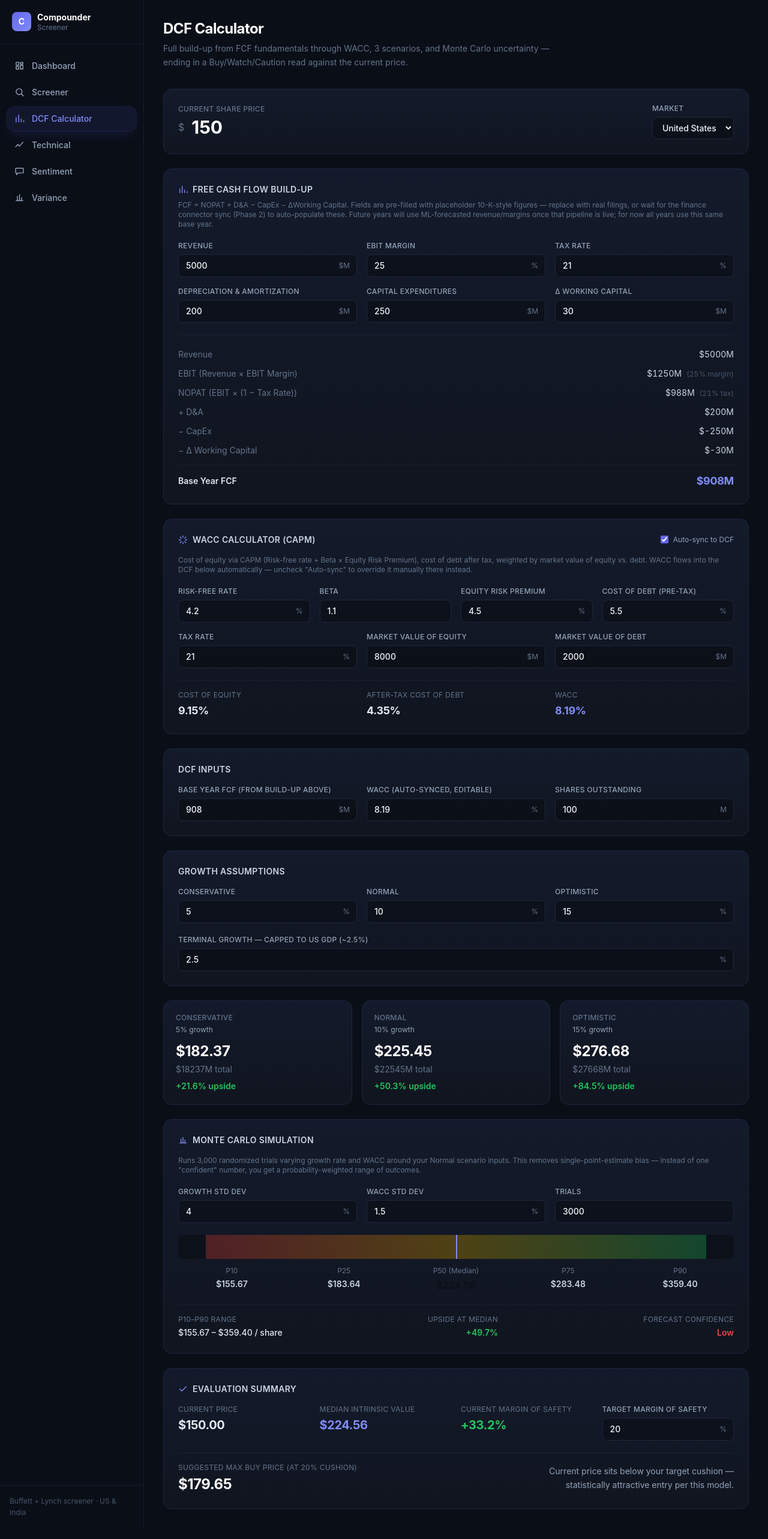
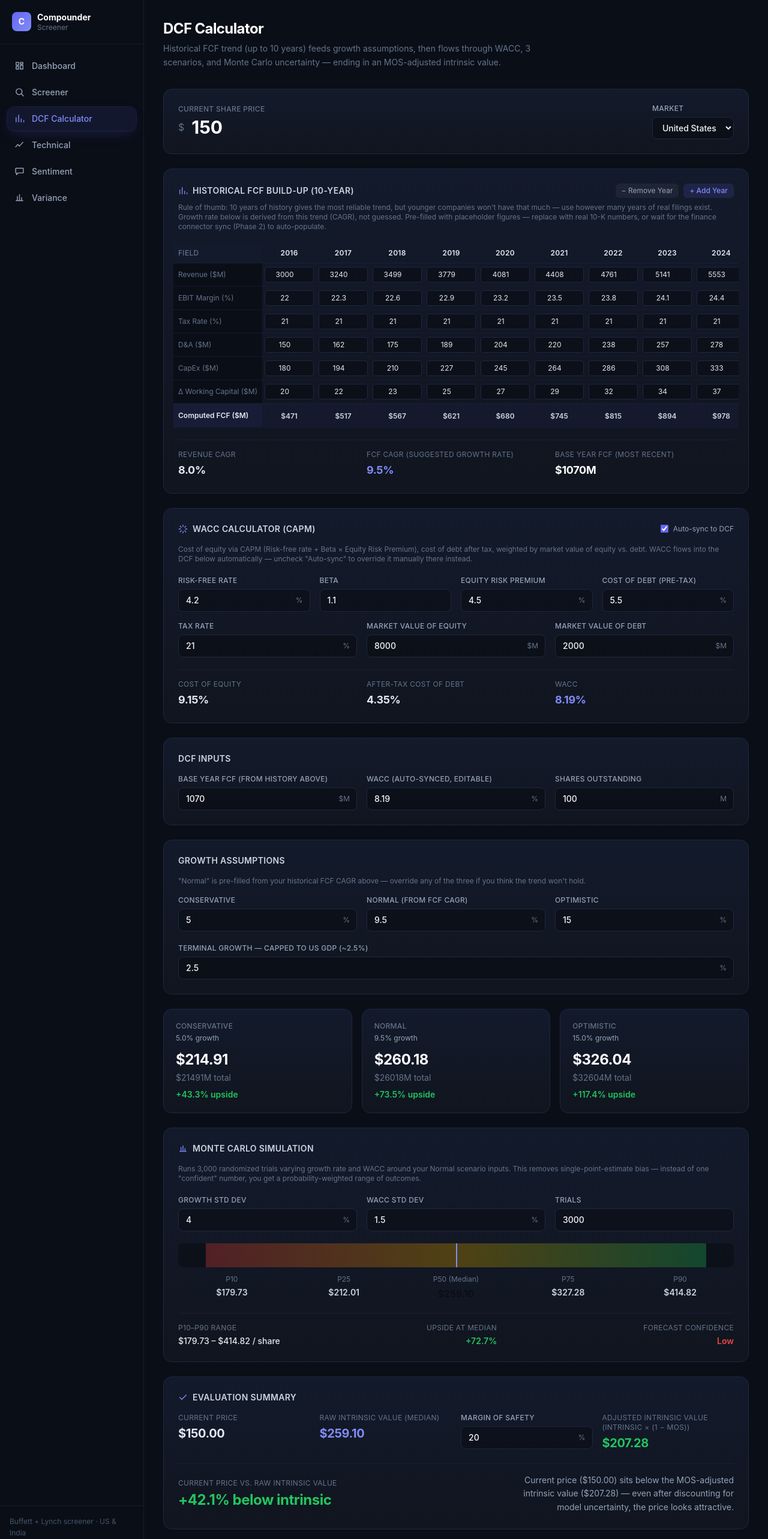
Before and after one commit to rain2002/compounder-screener, a React (Vite) app in the folder frontend/: page /dcf in a window 1280 px wide. Shown: the top 2566 px of the page at 60% size. Built offline with nearby package versions, Linux system fonts and the light colour scheme; no server answers.

Commit message:
DCF: 10-year historical FCF builder with CAGR-derived growth; fix MOS label to Adjusted Intrinsic Value

```diff
--- /dev/null
+++ b/frontend/src/components/FcfHistoryBuilder.jsx
@@ -0,0 +1,166 @@
+import { useMemo } from "react";
+import Icon from "./Icon.jsx";
+
+function computeFcf(row) {
+  const ebit = row.revenue * (row.ebitMargin / 100);
+  const nopat = ebit * (1 - row.taxRate / 100);
+  return nopat + row.depreciation - row.capex - row.deltaWorkingCapital;
+}
+
+function cagr(first, last, years) {
+  if (first <= 0 || last <= 0 || years <= 0) return null;
+  return (Math.pow(last / first, 1 / years) - 1) * 100;
+}
+
+export default function FcfHistoryBuilder({ years, onYearsChange, onBaseFcfChange, onSuggestedGrowthChange }) {
+  const fcfSeries = years.map((y) => ({ ...y, fcf: computeFcf(y) }));
+
+  const revenueCagr = useMemo(() => {
+    if (fcfSeries.length < 2) return null;
+    return cagr(fcfSeries[0].revenue, fcfSeries[fcfSeries.length - 1].revenue, fcfSeries.length - 1);
+  }, [fcfSeries]);
+
+  const fcfCagr = useMemo(() => {
+    if (fcfSeries.length < 2) return null;
+    const first = fcfSeries[0].fcf;
+    const last = fcfSeries[fcfSeries.length - 1].fcf;
+    return cagr(first, last, fcfSeries.length - 1);
+  }, [fcfSeries]);
+
+  const baseFcf = fcfSeries[fcfSeries.length - 1]?.fcf ?? 0;
+
+  useMemo(() => {
+    onBaseFcfChange(Math.round(baseFcf));
+    if (fcfCagr !== null && Number.isFinite(fcfCagr)) {
+      onSuggestedGrowthChange(Number(fcfCagr.toFixed(1)));
+    }
+  }, [baseFcf, fcfCagr]);
+
+  function updateYear(index, field, value) {
+    const next = years.map((y, i) => (i === index ? { ...y, [field]: value } : y));
+    onYearsChange(next);
+  }
+
+  function addYear() {
+    const last = years[years.length - 1];
+    const nextYearLabel = (parseInt(last.year) + 1).toString();
+    onYearsChange([...years, { ...last, year: nextYearLabel }]);
+  }
+
+  function removeYear(index) {
+    if (years.length <= 2) return;
+    onYearsChange(years.filter((_, i) => i !== index));
+  }
+
+  const fields = [
+    { key: "revenue", label: "Revenue ($M)", step: 10 },
+    { key: "ebitMargin", label: "EBIT Margin (%)", step: 0.5 },
+    { key: "taxRate", label: "Tax Rate (%)", step: 0.5 },
+    { key: "depreciation", label: "D&A ($M)", step: 5 },
+    { key: "capex", label: "CapEx ($M)", step: 5 },
+    { key: "deltaWorkingCapital", label: "Δ Working Capital ($M)", step: 5 },
+  ];
+
+  return (
+    <div className="card p-6 mb-6">
+      <div className="flex items-center justify-between mb-2">
+        <div className="flex items-center gap-2">
+          <Icon name="dcf" size={16} className="text-accent2" />
+          <h3 className="text-sm font-semibold text-slate-300 uppercase tracking-wide">
+            Historical FCF Build-Up ({years.length}-Year)
+          </h3>
+        </div>
+        <div className="flex gap-2">
+          <button
+            onClick={() => removeYear(years.length - 1)}
+            className="text-xs px-2.5 py-1 rounded-md bg-white/5 text-slate-400 hover:bg-white/10 transition-colors"
+          >
+            − Remove Year
+          </button>
+          <button
+            onClick={addYear}
+            className="text-xs px-2.5 py-1 rounded-md bg-accent/15 text-accent2 hover:bg-accent/25 transition-colors font-medium"
+          >
+            + Add Year
+          </button>
+        </div>
+      </div>
+      <p className="text-slate-500 text-xs mb-5">
+        Rule of thumb: 10 years of history gives the most reliable trend, but younger companies
+        won't have that much — use however many years of real filings exist. Growth rate below is
+        derived from this trend (CAGR), not guessed. Pre-filled with placeholder figures — replace
+        with real 10-K numbers, or wait for the finance connector sync (Phase 2) to auto-populate.
+      </p>
+
+      <div className="overflow-x-auto -mx-2">
+        <table className="w-full text-sm min-w-[700px]">
+          <thead>
+            <tr className="text-left text-slate-500 text-xs uppercase tracking-wide border-b border-border/60">
+              <th className="px-2 py-2 font-medium sticky left-0 bg-surface">Field</th>
+              {fcfSeries.map((y, i) => (
+                <th key={i} className="px-2 py-2 font-medium text-center min-w-[90px]">
+                  <input
+                    value={y.year}
+                    onChange={(e) => updateYear(i, "year", e.target.value)}
+                    className="w-16 bg-transparent text-center text-slate-200 font-semibold focus:outline-none focus:bg-black/30 rounded px-1"
+                  />
+                </th>
+              ))}
+            </tr>
+          </thead>
+          <tbody>
+            {fields.map((f) => (
+              <tr key={f.key} className="border-b border-border/30">
+                <td className="px-2 py-2 text-slate-500 text-xs sticky left-0 bg-base whitespace-nowrap">
+                  {f.label}
+                </td>
+                {fcfSeries.map((y, i) => (
+                  <td key={i} className="px-1 py-1.5">
+                    <input
+                      type="number"
+                      step={f.step}
+                      value={y[f.key]}
+                      onChange={(e) => updateYear(i, f.key, parseFloat(e.target.value) || 0)}
+                      className="w-full bg-black/30 border border-border rounded px-1.5 py-1 text-slate-200 text-xs text-center focus:outline-none focus:ring-1 focus:ring-accent/50"
+                    />
+                  </td>
+                ))}
+              </tr>
+            ))}
+            <tr className="bg-accent/5">
+              <td className="px-2 py-2.5 text-slate-200 text-xs font-semibold sticky left-0 bg-accent/5">
+                Computed FCF ($M)
+              </td>
+              {fcfSeries.map((y, i) => (
+                <td key={i} className="px-2 py-2.5 text-center">
+                  <span className={`text-xs font-semibold ${i === fcfSeries.length - 1 ? "text-accent2" : "text-slate-300"}`}>
+                    ${y.fcf.toFixed(0)}
+                  </span>
+                </td>
+              ))}
+            </tr>
+          </tbody>
+        </table>
+      </div>
+
+      <div className="grid grid-cols-3 gap-4 mt-5 pt-4 border-t border-border/60">
+        <div>
+          <p className="text-slate-500 text-xs uppercase tracking-wide mb-1">Revenue CAGR</p>
+          <p className="stat-value text-lg text-slate-200">
+            {revenueCagr !== null ? `${revenueCagr.toFixed(1)}%` : "—"}
+          </p>
+        </div>
+        <div>
+          <p className="text-slate-500 text-xs uppercase tracking-wide mb-1">FCF CAGR (suggested growth rate)</p>
+          <p className="stat-value text-lg text-accent2">
+            {fcfCagr !== null ? `${fcfCagr.toFixed(1)}%` : "—"}
+          </p>
+        </div>
+        <div>
+          <p className="text-slate-500 text-xs uppercase tracking-wide mb-1">Base Year FCF (most recent)</p>
+          <p className="stat-value text-lg text-white">${baseFcf.toFixed(0)}M</p>
+        </div>
+      </div>
+    </div>
+  );
+}
--- a/frontend/src/pages/DCF.jsx
+++ b/frontend/src/pages/DCF.jsx
@@ -4,9 +4,27 @@ import PageHeader from "../components/PageHeader.jsx";
 import Icon from "../components/Icon.jsx";
 import WaccCalculator from "../components/WaccCalculator.jsx";
 import MonteCarloDCF from "../components/MonteCarloDCF.jsx";
-import FcfBuilder from "../components/FcfBuilder.jsx";
+import FcfHistoryBuilder from "../components/FcfHistoryBuilder.jsx";
 
 const GDP_CAPS = { US: 2.5, INDIA: 7.0 };
+
+function defaultHistoryYears() {
+  const startYear = 2016;
+  const years = [];
+  for (let i = 0; i < 10; i++) {
+    const growthFactor = Math.pow(1.08, i);
+    years.push({
+      year: String(startYear + i),
+      revenue: Math.round(3000 * growthFactor),
+      ebitMargin: 22 + i * 0.3,
+      taxRate: 21,
+      depreciation: Math.round(150 * growthFactor),
+      capex: Math.round(180 * growthFactor),
+      deltaWorkingCapital: Math.round(20 * growthFactor),
+    });
+  }
+  return years;
+}
 
 function computeScenario(fcf, growthRate, terminalGrowth, wacc, years = 5) {
   if (!fcf || !wacc || wacc <= terminalGrowth) return null;
@@ -37,15 +55,7 @@ export default function DCF() {
   const [terminalGrowth, setTerminalGrowth] = useState(GDP_CAPS.US);
   const [marginOfSafety, setMarginOfSafety] = useState(20);
   const [medianIntrinsicValue, setMedianIntrinsicValue] = useState(null);
-
-  const [fcfInputs, setFcfInputs] = useState({
-    revenue: 5000,
-    ebitMargin: 25,
-    taxRate: 21,
-    depreciation: 200,
-    capex: 250,
-    deltaWorkingCapital: 30,
-  });
+  const [historyYears, setHistoryYears] = useState(defaultHistoryYears());
 
   const cap = GDP_CAPS[market];
   const exceedsCap = terminalGrowth > cap;
@@ -57,16 +67,17 @@ export default function DCF() {
     return { key, growth: growth[key], value, perShare, upside };
   });
 
-  const safeBuyPrice = medianIntrinsicValue ? medianIntrinsicValue * (1 - marginOfSafety / 100) : null;
-  const currentMarginOfSafety = medianIntrinsicValue && currentPrice
+  const adjustedIntrinsicValue = medianIntrinsicValue ? medianIntrinsicValue * (1 - marginOfSafety / 100) : null;
+  const currentDiscount = medianIntrinsicValue && currentPrice
     ? ((medianIntrinsicValue - currentPrice) / medianIntrinsicValue) * 100
     : null;
+  const meetsTargetCushion = currentDiscount !== null && currentDiscount >= marginOfSafety;
 
   return (
     <div>
       <PageHeader
         title="DCF Calculator"
-        description="Full build-up from FCF fundamentals through WACC, 3 scenarios, and Monte Carlo uncertainty — ending in a Buy/Watch/Caution read against the current price."
+        description="Historical FCF trend (up to 10 years) feeds growth assumptions, then flows through WACC, 3 scenarios, and Monte Carlo uncertainty — ending in an MOS-adjusted intrinsic value."
       />
 
       <div className="card p-6 mb-6">
@@ -103,21 +114,32 @@ export default function DCF() {
         </div>
       </div>
 
-      <FcfBuilder inputs={fcfInputs} onChange={setFcfInputs} onFcfChange={setFcf} />
+      <FcfHistoryBuilder
+        years={historyYears}
+        onYearsChange={setHistoryYears}
+        onBaseFcfChange={setFcf}
+        onSuggestedGrowthChange={(g) => setGrowth((prev) => ({ ...prev, normal: g }))}
+      />
 
       <WaccCalculator market={market} onWaccChange={setWacc} />
 
       <div className="card p-6 mb-6">
         <h3 className="text-sm font-semibold text-slate-300 mb-4 uppercase tracking-wide">DCF Inputs</h3>
         <div className="grid grid-cols-2 md:grid-cols-3 gap-4">
-          <EditableField label="Base Year FCF (from build-up above)" value={fcf} onChange={setFcf} step="10" suffix="$M" />
+          <EditableField label="Base Year FCF (from history above)" value={fcf} onChange={setFcf} step="10" suffix="$M" />
           <EditableField label="WACC (auto-synced, editable)" value={wacc} onChange={setWacc} suffix="%" />
           <EditableField label="Shares Outstanding" value={shares} onChange={setShares} step="1" suffix="M" />
         </div>
       </div>
 
       <div className="card p-6 mb-6">
-        <h3 className="text-sm font-semibold text-slate-300 mb-4 uppercase tracking-wide">Growth Assumptions</h3>
+        <h3 className="text-sm font-semibold text-slate-300 mb-4 uppercase tracking-wide">
+          Growth Assumptions
+        </h3>
+        <p className="text-slate-500 text-xs mb-4">
+          "Normal" is pre-filled from your historical FCF CAGR above — override any of the three
+          if you think the trend won't hold.
+        </p>
         <div className="grid grid-cols-3 gap-4 mb-5">
           <EditableField
             label="Conservative"
@@ -126,7 +148,7 @@ export default function DCF() {
             suffix="%"
           />
           <EditableField
-            label="Normal"
+            label="Normal (from FCF CAGR)"
             value={growth.normal}
             onChange={(v) => setGrowth({ ...growth, normal: v })}
             suffix="%"
@@ -160,7 +182,7 @@ export default function DCF() {
             <p className="text-slate-500 text-xs font-medium uppercase tracking-wide mb-1">
               {s.key}
             </p>
-            <p className="text-slate-400 text-xs mb-3">{s.growth}% growth</p>
+            <p className="text-slate-400 text-xs mb-3">{s.growth.toFixed(1)}% growth</p>
             <p className="stat-value text-2xl text-white mb-1">
               {s.perShare ? `$${s.perShare.toFixed(2)}` : "—"}
             </p>
@@ -200,45 +222,47 @@ export default function DCF() {
             <p className="stat-value text-xl text-slate-200">${currentPrice.toFixed(2)}</p>
           </div>
           <div>
-            <p className="text-slate-500 text-xs uppercase tracking-wide mb-1">Median Intrinsic Value</p>
+            <p className="text-slate-500 text-xs uppercase tracking-wide mb-1">Raw Intrinsic Value (Median)</p>
             <p className="stat-value text-xl text-accent2">
               {medianIntrinsicValue ? `$${medianIntrinsicValue.toFixed(2)}` : "—"}
             </p>
           </div>
           <div>
-            <p className="text-slate-500 text-xs uppercase tracking-wide mb-1">Current Margin of Safety</p>
-            <p className={`stat-value text-xl ${currentMarginOfSafety >= 0 ? "text-buy" : "text-avoid"}`}>
-              {currentMarginOfSafety !== null ? `${currentMarginOfSafety >= 0 ? "+" : ""}${currentMarginOfSafety.toFixed(1)}%` : "—"}
-            </p>
-          </div>
-          <div>
             <EditableField
-              label="Target Margin of Safety"
+              label="Margin of Safety"
               value={marginOfSafety}
               onChange={setMarginOfSafety}
               suffix="%"
             />
+          </div>
+          <div>
+            <p className="text-slate-500 text-xs uppercase tracking-wide mb-1">
+              Adjusted Intrinsic Value (Intrinsic × (1 − MOS))
+            </p>
+            <p className="stat-value text-xl text-buy">
+              {adjustedIntrinsicValue ? `$${adjustedIntrinsicValue.toFixed(2)}` : "—"}
+            </p>
           </div>
         </div>
 
         <div className="pt-4 border-t border-border/60 flex items-center justify-between">
           <div>
             <p className="text-slate-500 text-xs uppercase tracking-wide mb-1">
-              Suggested Max Buy Price (at {marginOfSafety}% cushion)
+              Current Price vs. Raw Intrinsic Value
             </p>
-            <p className="stat-value text-2xl text-white">
-              {safeBuyPrice ? `$${safeBuyPrice.toFixed(2)}` : "—"}
+            <p className={`stat-value text-2xl ${meetsTargetCushion ? "text-buy" : "text-avoid"}`}>
+              {currentDiscount !== null ? `${currentDiscount >= 0 ? "+" : ""}${currentDiscount.toFixed(1)}% below intrinsic` : "—"}
             </p>
           </div>
           <div className="text-right max-w-sm">
             <p className="text-slate-400 text-sm leading-relaxed">
-              {currentMarginOfSafety === null
-                ? "Waiting on Monte Carlo simulation to compute median intrinsic value."
-                : currentMarginOfSafety >= marginOfSafety
-                ? "Current price sits below your target cushion — statistically attractive entry per this model."
-                : currentMarginOfSafety >= 0
-                ? "Some margin of safety exists, but below your target cushion. Treat as a Watch, not a Buy."
-                : "Current price exceeds the model's median intrinsic value. No margin of safety at this price."}
+              {medianIntrinsicValue === null
+                ? "Waiting on Monte Carlo simulation to compute intrinsic value."
+                : meetsTargetCushion
+                ? `Current price ($${currentPrice.toFixed(2)}) sits below the MOS-adjusted intrinsic value ($${adjustedIntrinsicValue.toFixed(2)}) — even after discounting for model uncertainty, the price looks attractive.`
+                : currentDiscount >= 0
+                ? `Current price is below raw intrinsic value but hasn't cleared your ${marginOfSafety}% cushion. Adjusted intrinsic value: $${adjustedIntrinsicValue.toFixed(2)}.`
+                : `Current price exceeds raw intrinsic value — no cushion at this price even before applying margin of safety.`}
             </p>
           </div>
         </div>
```
